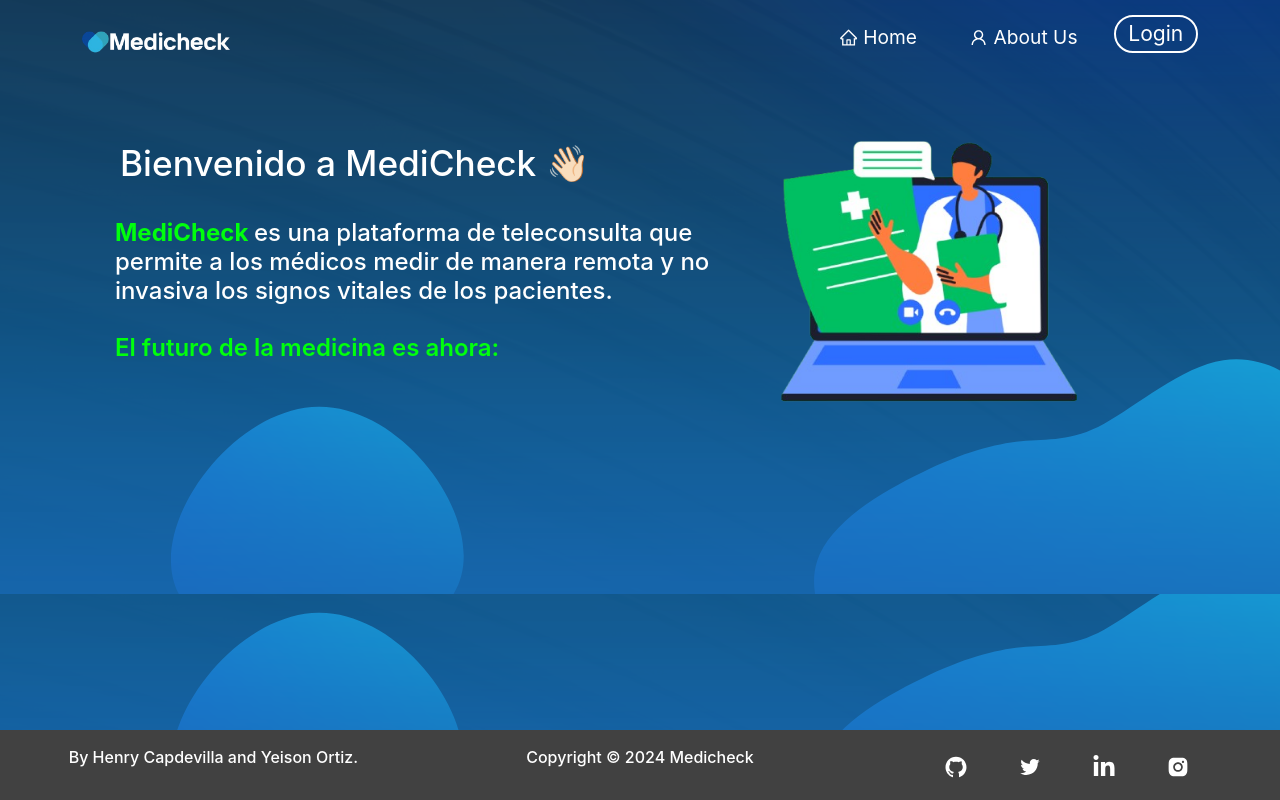
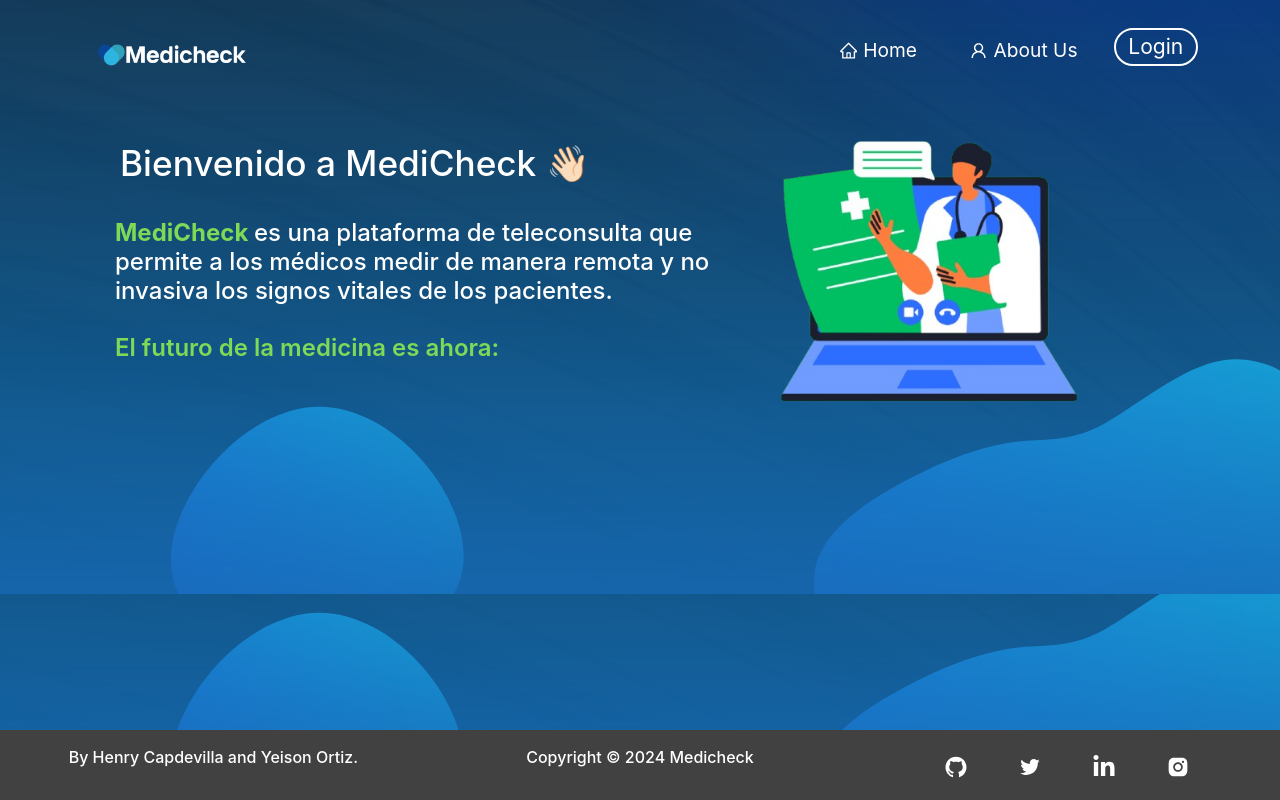
Before and after one commit to HenryCapdevilla/Medicheck-biological-signal-detector, a React (Create React App) app: page / in a window 1280 px wide. Built offline with nearby package versions, Linux system fonts and the light colour scheme.

Commit message:
Correciones del frontend y intento de solucionar videollamada

```diff
--- a/src/components/Navbar.js
+++ b/src/components/Navbar.js
@@ -37,8 +37,10 @@ function NavBar() {
       className={navColour ? "sticky" : "navbar"}
     >
       <Container>
-        <Navbar.Brand href="/" className="d-flex">
-          <img src={logo} className="img-fluid logo" alt="brand" />
+        <Navbar.Brand className="d-flex">
+          <Nav.Link as={Link} to="/" className="d-flex align-items-center">
+            <img src={logo} className="img-fluid logo" alt="brand" />
+          </Nav.Link>
         </Navbar.Brand>
         <Navbar.Toggle
           aria-controls="responsive-navbar-nav"
@@ -75,7 +77,8 @@ function NavBar() {
                 {user?.role === "paciente" && (
                   <Nav.Item>
                     <Nav.Link as={Link} to="/homecall">
-                      <CgFileDocument style={{ marginBottom: "2px" }} /> Conéctate
+                      <CgFileDocument style={{ marginBottom: "2px" }} />{" "}
+                      Conéctate
                     </Nav.Link>
                   </Nav.Item>
                 )}
@@ -92,7 +95,8 @@ function NavBar() {
                     </Nav.Item>
                     <Nav.Item>
                       <Nav.Link as={Link} to="/homecall">
-                        <CgFileDocument style={{ marginBottom: "2px" }} /> Conéctate
+                        <CgFileDocument style={{ marginBottom: "2px" }} />{" "}
+                        Conéctate
                       </Nav.Link>
                     </Nav.Item>
                   </>
--- a/src/components/home/videollamada/SocketConfig.js
+++ b/src/components/home/videollamada/SocketConfig.js
@@ -1,7 +1,5 @@
-// socketConfig.js
 import io from "socket.io-client";
 
-// No establecemos la conexión aquí
 let socket;
 
 export const initializeSocket = () => {
@@ -18,8 +16,14 @@ export const initializeSocket = () => {
       console.error('Error de conexión WebSocket:', error);
     });
   }
+  return socket; // Asegúrate de devolver el socket inicializado
 };
 
-export const getSocket = () => socket;
+export const getSocket = () => {
+  if (!socket) {
+    throw new Error("Socket no inicializado. Llama a initializeSocket primero.");
+  }
+  return socket;
+};
 
-export default socket;
+export default initializeSocket;
--- a/src/components/home/videollamada/VideoCallApp.jsx
+++ b/src/components/home/videollamada/VideoCallApp.jsx
@@ -19,7 +19,7 @@ import SignalToggleButton from "../../videocall/signalToggleButton";
 import ClinicalHistoryButton from "../../videocall/clinicalHistoryButton";
 import VideoStream from "../../videocall/videoStreamUsers";
 import UserCard from "./DashboardSignals";
-import socket from './SocketConfig'; // Asegúrate de usar la configuración correcta de socket
+import socket from "./SocketConfig"
 
 // Componente principal de la aplicación de videollamada
 const VideoCallApp = () => {
@@ -49,7 +49,6 @@ const VideoCallApp = () => {
     const [heartRate, setHeartRate] = useState(null);
     const [sp02, setSp02] = useState(null);
 
-    const [isConnected, setIsConnected] = useState(false); // Estado para controlar si se conectó
     const navigate = useNavigate(); // Usar useNavigate
 
     const { roomID } = useParams();
@@ -70,22 +69,17 @@ const VideoCallApp = () => {
 
     // useEffect para registrar el usuario y configurar la conexión inicial con el servidor
     useEffect(() => {
-      if (!isConnected) return; // Solo se ejecuta si la conexión está activa
+        socket.emit("registerUser", { Username: user.username, RoomID:roomID }); // Enviar un email único al servidor
 
-      // Registrar el usuario en el servidor
-      socket.emit("registerUser", { Username: user.username, RoomID: roomID });
-
-      // Configura el listener para recibir la ID del usuario
         socket.on("me", (id) => {
             console.log("ID del usuario:", id);
             setMe(id);
         });
 
-      // Limpia los listeners cuando el componente se desmonte
         return () => {
-          socket.off("me");
+            socket.off("me"); // Remover el evento cuando se desmonte el componente
         };
-  }, [isConnected, roomID, user.username]); // Ejecuta solo cuando `isConnected` cambie
+    }, []); // Solo se ejecuta al montar el componente
 
     // useEffect para obtener el stream de video y configurar el socket
     useEffect(() => {
--- a/src/style.css
+++ b/src/style.css
@@ -289,12 +289,12 @@ button:focus {
 }
 
 .main-name {
-  color: #00ff0d;
+  color: #7ed957;
 }
 
 .Typewriter__wrapper {
   font-size: 1.5em !important;
-  color: #00ff0d !important;
+  color: #7ed957 !important;
   font-weight: 600 !important;
   line-height: 0.8;
 }
```
Lines whose indentation alone changed are shown as unchanged.
